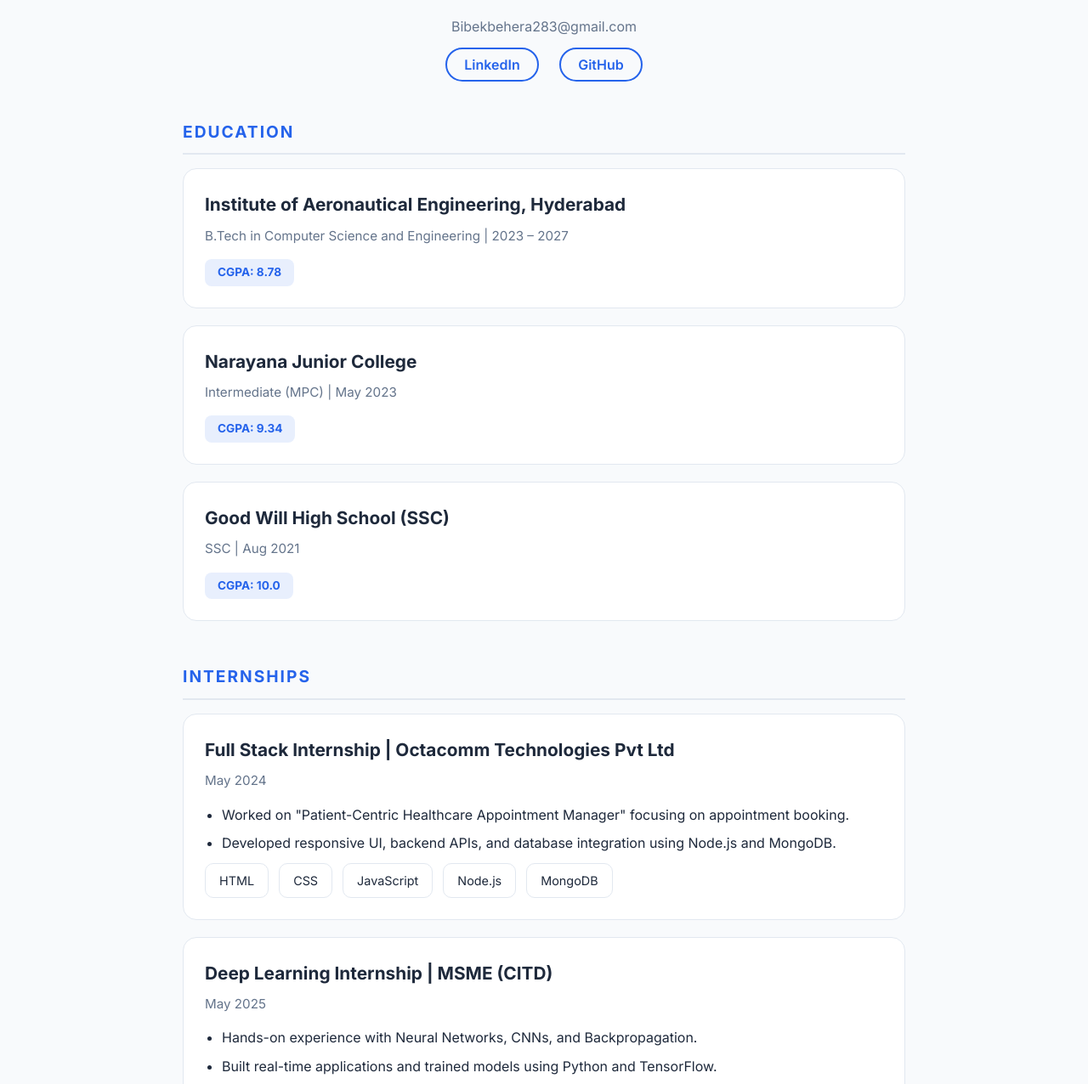
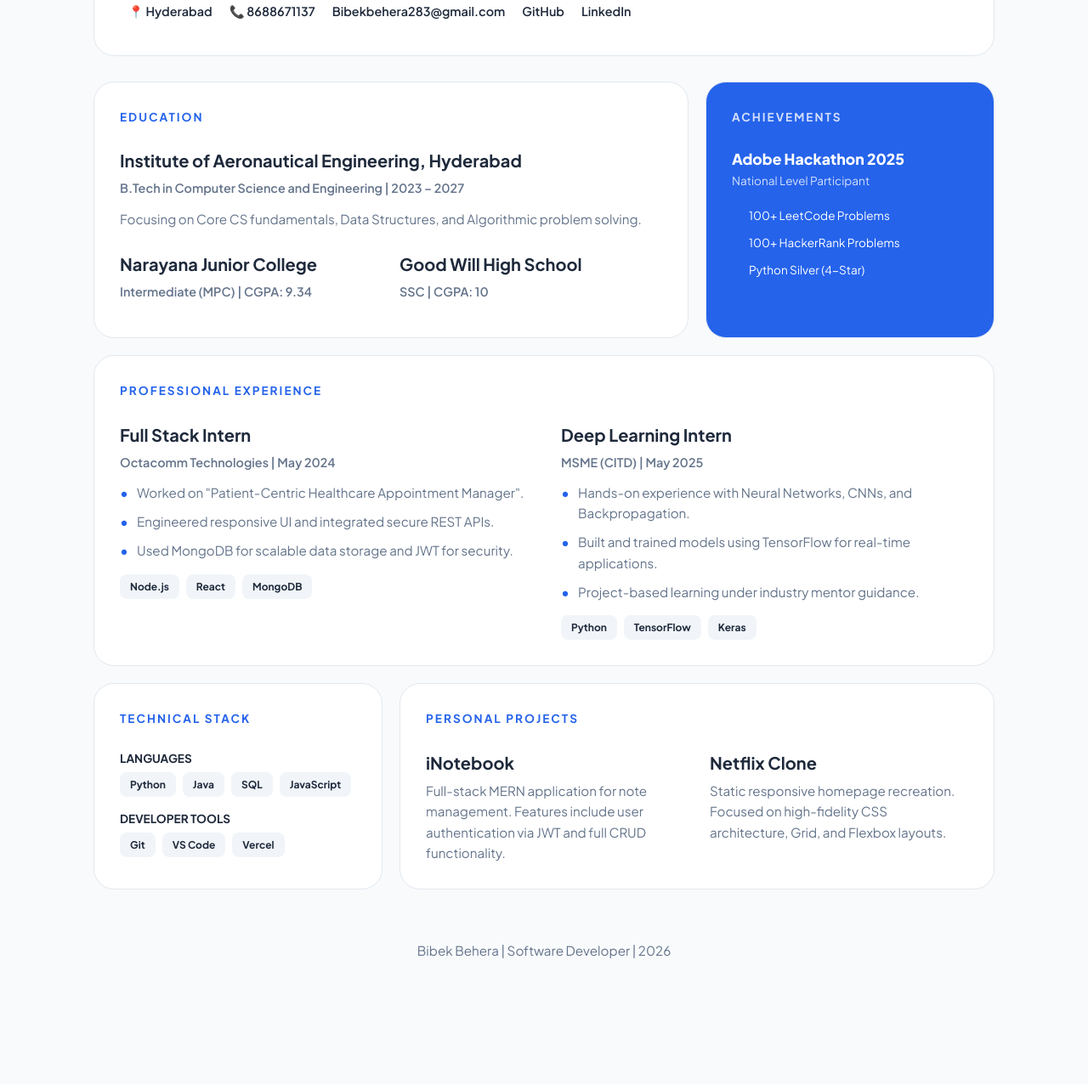
Before and after one commit to Bibekbehera28/profile, a plain HTML site: page index.html in a window 1280 px wide. Shown: the part 161-1437 px from the top of the page at 85% size. After the commit the page ends 1393 px from the top, so only its background shows below. Drawn offline with Linux system fonts and the light colour scheme.

Commit message:
second commit

```diff
--- a/index.html
+++ b/index.html
@@ -4,191 +4,183 @@
   <meta charset="UTF-8">
   <meta name="viewport" content="width=device-width, initial-scale=1.0">
   <title>Bibek Behera | Portfolio</title>
-  <link href="https://fonts.googleapis.com/css2?family=Inter:wght@300;400;600;700&display=swap" rel="stylesheet">
+  <link href="https://fonts.googleapis.com/css2?family=Plus+Jakarta+Sans:wght@400;600;700;800&display=swap" rel="stylesheet">
   <style>
     :root {
-      --primary: #2563eb;
-      --secondary: #1e40af;
-      --bg: #f8fafc;
-      --text: #1e293b;
-      --card-bg: #ffffff;
-      --border: #e2e8f0;
-      --accent-glow: rgba(37, 99, 235, 0.1);
+      --primary-blue: #2563eb;
+      --deep-blue: #1e3a8a;
+      --light-blue: #eff6ff;
+      --text-dark: #1e293b;
+      --text-light: #64748b;
+      --white: #ffffff;
+      --bg-subtle: #f8fafc;
     }
 
-    /* Simple Dark Mode Support */
-    @media (prefers-color-scheme: dark) {
-      :root {
-        --bg: #0f172a;
-        --text: #f1f5f9;
-        --card-bg: #1e293b;
-        --border: #334155;
-        --accent-glow: rgba(59, 130, 246, 0.2);
-      }
+    * {
+      margin: 0;
+      padding: 0;
+      box-sizing: border-box;
     }
 
     body {
-      font-family: 'Inter', sans-serif;
-      background-color: var(--bg);
-      color: var(--text);
+      font-family: 'Plus Jakarta Sans', sans-serif;
+      background-color: var(--bg-subtle);
+      color: var(--text-dark);
       line-height: 1.6;
-      margin: 0;
-      padding: 40px 20px;
-      transition: background 0.3s ease;
     }
 
     .container {
-      max-width: 850px;
+      max-width: 1100px;
       margin: 0 auto;
+      padding: 40px 20px;
     }
 
+    /* --- Clean Header --- */
     header {
-      text-align: center;
-      margin-bottom: 50px;
-      animation: fadeInDown 0.8s ease-out;
+      background: var(--white);
+      padding: 40px;
+      border-radius: 24px;
+      border: 1px solid #e2e8f0;
+      margin-bottom: 30px;
+      display: flex;
+      justify-content: space-between;
+      align-items: flex-start;
     }
 
-    header h1 {
-      font-size: 3.2rem;
-      margin: 0;
-      color: var(--primary);
-      letter-spacing: -2px;
+    .hero-text h1 {
+      font-size: 2.8rem;
+      font-weight: 800;
+      color: var(--text-dark);
+      letter-spacing: -1.5px;
+      margin-bottom: 10px;
     }
 
-    .contact-info {
-      margin-top: 10px;
-      color: #64748b;
+    .contact-links {
+      display: flex;
+      flex-wrap: wrap;
+      gap: 20px;
     }
 
-    .social-links {
-      margin-top: 20px;
+    /* Removing default blue from links */
+    .contact-links a, .contact-links span {
+      text-decoration: none;
+      color: var(--text-dark); /* Same as other text */
+      font-weight: 600;
+      font-size: 0.9rem;
+      transition: color 0.2s;
     }
 
-    .social-links a {
-      margin: 0 10px;
-      padding: 8px 20px;
-      text-decoration: none;
-      color: var(--primary);
-      border: 2px solid var(--primary);
-      border-radius: 30px;
-      font-weight: 600;
-      transition: all 0.3s cubic-bezier(0.4, 0, 0.2, 1);
+    .contact-links a:hover {
+      color: var(--primary-blue);
     }
 
-    .social-links a:hover {
-      background: var(--primary);
-      color: white;
-      transform: scale(1.05);
-      box-shadow: 0 5px 15px var(--accent-glow);
-    }
-
-    h2 {
-      font-size: 1.2rem;
-      text-transform: uppercase;
-      letter-spacing: 2px;
-      color: var(--primary);
-      border-bottom: 2px solid var(--border);
-      padding-bottom: 10px;
-      margin-top: 50px;
+    /* --- Pattern: Bento Grid --- */
+    .bento-grid {
+      display: grid;
+      grid-template-columns: repeat(3, 1fr);
+      gap: 20px;
     }
 
     .card {
-      background: var(--card-bg);
-      padding: 25px;
-      margin-bottom: 20px;
-      border-radius: 16px;
-      border: 1px solid var(--border);
-      transition: all 0.4s ease;
-      position: relative;
-      overflow: hidden;
+      background: var(--white);
+      padding: 30px;
+      border-radius: 24px;
+      border: 1px solid #e2e8f0;
+      transition: all 0.3s ease;
     }
 
-    /* Hover Effect: Card Lift & Glow */
     .card:hover {
-      transform: translateY(-6px);
-      border-color: var(--primary);
-      box-shadow: 0 20px 25px -5px rgba(0, 0, 0, 0.1), 0 10px 10px -5px rgba(0, 0, 0, 0.04);
+      transform: translateY(-5px);
+      box-shadow: 0 20px 25px -5px rgba(0, 0, 0, 0.05);
+      border-color: var(--primary-blue);
     }
 
-    .card::after {
-      content: "";
-      position: absolute;
-      top: 0; left: 0; width: 4px; height: 100%;
-      background: var(--primary);
-      opacity: 0;
-      transition: opacity 0.3s;
-    }
+    .edu-card { grid-column: span 2; }
+    .exp-card { grid-column: span 3; }
+    .full-width { grid-column: span 3; }
 
-    .card:hover::after {
-      opacity: 1;
+    h2 {
+      font-size: 0.85rem;
+      text-transform: uppercase;
+      letter-spacing: 2px;
+      color: var(--primary-blue);
+      margin-bottom: 25px;
     }
 
     h3 {
-      margin: 0 0 8px 0;
-      font-size: 1.3rem;
+      font-size: 1.25rem;
+      color: var(--text-dark);
+      margin-bottom: 5px;
     }
 
-    .details {
+    .subtitle {
+      color: var(--text-light);
+      font-size: 0.9rem;
+      font-weight: 600;
       display: block;
-      color: #64748b;
-      font-size: 0.95rem;
-      margin-bottom: 15px;
+      margin-bottom: 12px;
     }
 
     .badge {
-      display: inline-block;
-      background: var(--accent-glow);
-      color: var(--primary);
-      padding: 5px 15px;
-      border-radius: 8px;
-      font-weight: 700;
+      background: var(--light-blue);
+      color: var(--primary-blue);
+      padding: 6px 14px;
+      border-radius: 10px;
+      font-weight: 800;
       font-size: 0.85rem;
     }
 
-    .skills-container {
-      display: flex;
-      flex-wrap: wrap;
-      gap: 12px;
-    }
-
-    .skill-tag {
-      background: var(--card-bg);
-      border: 1px solid var(--border);
-      padding: 8px 16px;
-      border-radius: 10px;
-      font-size: 0.9rem;
-      transition: all 0.3s;
-    }
-
-    .skill-tag:hover {
-      background: var(--primary);
-      color: white;
-      border-color: var(--primary);
+    p, li {
+      font-size: 0.95rem;
+      color: var(--text-light);
     }
 
     ul {
-      padding-left: 20px;
-      margin: 10px 0;
+      list-style: none;
+      margin-top: 10px;
     }
 
-    li { margin-bottom: 8px; }
+    li {
+      margin-bottom: 10px;
+      padding-left: 20px;
+      position: relative;
+    }
+
+    li::before {
+      content: "•";
+      position: absolute;
+      left: 0;
+      color: var(--primary-blue);
+      font-weight: bold;
+    }
+
+    .tech-stack {
+      display: flex;
+      flex-wrap: wrap;
+      gap: 8px;
+      margin-top: 15px;
+    }
+
+    .tag {
+      font-size: 0.75rem;
+      background: #f1f5f9;
+      color: var(--text-dark);
+      padding: 5px 12px;
+      border-radius: 8px;
+      font-weight: 700;
+    }
 
     footer {
       text-align: center;
-      margin-top: 100px;
-      padding-bottom: 40px;
-      font-size: 0.9rem;
-      color: #94a3b8;
+      padding: 60px 0;
+      color: var(--text-light);
+      font-size: 0.85rem;
     }
 
-    @keyframes fadeInDown {
-      from { opacity: 0; transform: translateY(-20px); }
-      to { opacity: 1; transform: translateY(0); }
-    }
-
-    @media (max-width: 600px) {
-      header h1 { font-size: 2.5rem; }
-      .social-links a { display: block; margin: 10px auto; width: fit-content; }
+    @media (max-width: 850px) {
+      .bento-grid { grid-template-columns: 1fr; }
+      .edu-card, .exp-card, .full-width { grid-column: span 1; }
+      header { flex-direction: column; }
     }
   </style>
 </head>
@@ -196,99 +188,117 @@
 
   <div class="container">
     <header>
+      <div class="hero-text">
         <h1>Bibek Behera</h1>
-      <div class="contact-info">
-        <p>Hyderabad | 8688671137</p>
-        <p>Bibekbehera283@gmail.com</p>
-        <div class="social-links">
+        <div class="contact-links">
+          <span>📍 Hyderabad</span>
+          <span>📞 8688671137</span>
+          <a href="mailto:Bibekbehera283@gmail.com">Bibekbehera283@gmail.com</a>
+          <a href="https://github.com/Bibekbehera28" target="_blank">GitHub</a>
           <a href="https://www.linkedin.com/in/bibek-behera45/" target="_blank">LinkedIn</a>
-          <a href="https://github.com/Bibekbehera28" target="_blank">GitHub</a>
         </div>
       </div>
+      <div class="badge">CURRENT CGPA: 8.64</div>
     </header>
 
-    <section>
+    <div class="bento-grid">
+
+      <section class="card edu-card">
         <h2>Education</h2>
-      <div class="card">
+        <div style="margin-bottom: 25px;">
           <h3>Institute of Aeronautical Engineering, Hyderabad</h3>
-        <span class="details">B.Tech in Computer Science and Engineering | 2023 – 2027</span>
-        <span class="badge">CGPA: 8.78</span>
+          <span class="subtitle">B.Tech in Computer Science and Engineering | 2023 – 2027</span>
+          <p>Focusing on Core CS fundamentals, Data Structures, and Algorithmic problem solving.</p>
         </div>
-      <div class="card">
+        <div style="display: grid; grid-template-columns: 1fr 1fr; gap: 20px;">
+          <div>
             <h3>Narayana Junior College</h3>
-        <span class="details">Intermediate (MPC) | May 2023</span>
-        <span class="badge">CGPA: 9.34</span>
+            <span class="subtitle">Intermediate (MPC) | CGPA: 9.34</span>
           </div>
-      <div class="card">
-        <h3>Good Will High School (SSC)</h3>
-        <span class="details">SSC | Aug 2021</span>
-        <span class="badge">CGPA: 10.0</span>
-      </div>
-    </section>
-
-    <section>
-      <h2>Internships</h2>
-      <div class="card">
-        <h3>Full Stack Internship | Octacomm Technologies Pvt Ltd</h3>
-        <span class="details">May 2024</span>
-        <ul>
-          <li>Worked on "Patient-Centric Healthcare Appointment Manager" focusing on appointment booking.</li>
-          <li>Developed responsive UI, backend APIs, and database integration using Node.js and MongoDB.</li>
-        </ul>
-        <div class="skills-container">
-          <span class="skill-tag">HTML</span> <span class="skill-tag">CSS</span>
-          <span class="skill-tag">JavaScript</span> <span class="skill-tag">Node.js</span> <span class="skill-tag">MongoDB</span>
-        </div>
-      </div>
-
-      <div class="card">
-        <h3>Deep Learning Internship | MSME (CITD)</h3>
-        <span class="details">May 2025</span>
-        <ul>
-          <li>Hands-on experience with Neural Networks, CNNs, and Backpropagation.</li>
-          <li>Built real-time applications and trained models using Python and TensorFlow.</li>
-        </ul>
-        <div class="skills-container">
-          <span class="skill-tag">Python</span> <span class="skill-tag">TensorFlow</span>
-          <span class="skill-tag">Keras</span> <span class="skill-tag">NumPy</span> <span class="skill-tag">Matplotlib</span>
+          <div>
+            <h3>Good Will High School</h3>
+            <span class="subtitle">SSC | CGPA: 10</span>
           </div>
         </div>
       </section>
 
-    <section>
-      <h2>Projects</h2>
-      <div class="card">
-        <h3>iNotebook</h3>
-        <span class="details">React.js, Node.js, MongoDB, Express.js</span>
-        <p>A full-stack note-taking application featuring JWT authentication and secure MVC architecture for scalability.</p>
+      <section class="card" style="background: var(--primary-blue); color: white;">
+        <h2 style="color: white; opacity: 0.8;">Achievements</h2>
+        <div style="margin-bottom: 20px;">
+          <p style="color: white; font-weight: 800; font-size: 1.1rem;">Adobe Hackathon 2025</p>
+          <p style="color: white; opacity: 0.8; font-size: 0.85rem;">National Level Participant</p>
         </div>
-      <div class="card">
-        <h3>Netflix Clone</h3>
-        <span class="details">HTML, CSS</span>
-        <p>A high-fidelity static clone of the Netflix homepage focusing on responsive grids and smooth user interface design.</p>
+        <ul style="color: white;">
+          <li style="color: white; font-size: 0.85rem;">100+ LeetCode Problems</li>
+          <li style="color: white; font-size: 0.85rem;">100+ HackerRank Problems</li>
+          <li style="color: white; font-size: 0.85rem;">Python Silver (4-Star)</li>
+        </ul>
+      </section>
+
+      <section class="card exp-card">
+        <h2>Professional Experience</h2>
+        <div style="display: grid; grid-template-columns: 1fr 1fr; gap: 40px;">
+          <div>
+            <h3>Full Stack Intern</h3>
+            <span class="subtitle">Octacomm Technologies | May 2024</span>
+            <ul>
+              <li>Worked on "Patient-Centric Healthcare Appointment Manager".</li>
+              <li>Engineered responsive UI and integrated secure REST APIs.</li>
+              <li>Used MongoDB for scalable data storage and JWT for security.</li>
+            </ul>
+            <div class="tech-stack">
+              <span class="tag">Node.js</span> <span class="tag">React</span> <span class="tag">MongoDB</span>
+            </div>
+          </div>
+          <div>
+            <h3>Deep Learning Intern</h3>
+            <span class="subtitle">MSME (CITD) | May 2025</span>
+            <ul>
+              <li>Hands-on experience with Neural Networks, CNNs, and Backpropagation.</li>
+              <li>Built and trained models using TensorFlow for real-time applications.</li>
+              <li>Project-based learning under industry mentor guidance.</li>
+            </ul>
+            <div class="tech-stack">
+              <span class="tag">Python</span> <span class="tag">TensorFlow</span> <span class="tag">Keras</span>
+            </div>
+          </div>
         </div>
       </section>
 
-    <section>
-      <h2>Skills & Accomplishments</h2>
-      <div class="card">
-        <h3>Technical Expertise</h3>
-        <div class="skills-container" style="margin-top:15px;">
-          <span class="skill-tag">Python</span> <span class="skill-tag">Java</span>
-          <span class="skill-tag">SQL</span> <span class="skill-tag">React</span>
-          <span class="skill-tag">Git</span> <span class="skill-tag">Salesforce</span>
-          <span class="skill-tag">DSA</span>
+      <section class="card">
+        <h2>Technical Stack</h2>
+        <div style="margin-bottom: 15px;">
+          <p style="font-weight: 700; color: var(--text-dark); font-size: 0.85rem; margin-bottom: 5px;">LANGUAGES</p>
+          <div class="tech-stack" style="margin-top: 0;">
+            <span class="tag">Python</span> <span class="tag">Java</span> <span class="tag">SQL</span> <span class="tag">JavaScript</span>
           </div>
-        <ul style="margin-top:20px;">
-          <li><strong>Adobe Hackathon 2025:</strong> National-level participant.</li>
-          <li><strong>Problem Solving:</strong> Solved 100+ problems on Leetcode and HackerRank.</li>
-          <li><strong>Certifications:</strong> Python Silver (4-Star) & SQL Bronze (1-Star).</li>
-        </ul>
+        </div>
+        <div>
+          <p style="font-weight: 700; color: var(--text-dark); font-size: 0.85rem; margin-bottom: 5px;">DEVELOPER TOOLS</p>
+          <div class="tech-stack" style="margin-top: 0;">
+            <span class="tag">Git</span> <span class="tag">VS Code</span><span class="tag">Vercel</span>
+          </div>
         </div>
       </section>
 
+      <section class="card edu-card">
+        <h2>Personal Projects</h2>
+        <div style="display: grid; grid-template-columns: 1fr 1fr; gap: 30px;">
+          <div>
+            <h3>iNotebook</h3>
+            <p>Full-stack MERN application for note management. Features include user authentication via JWT and full CRUD functionality.</p>
+          </div>
+          <div>
+            <h3>Netflix Clone</h3>
+            <p>Static responsive homepage recreation. Focused on high-fidelity CSS architecture, Grid, and Flexbox layouts.</p>
+          </div>
+        </div>
+      </section>
+
+    </div>
+
     <footer>
-      <p>&copy; 2026 Bibek Behera | Built with Passion</p>
+      <p>Bibek Behera | Software Developer | 2026</p>
     </footer>
   </div>
 
```
Lines whose indentation alone changed are shown as unchanged.
